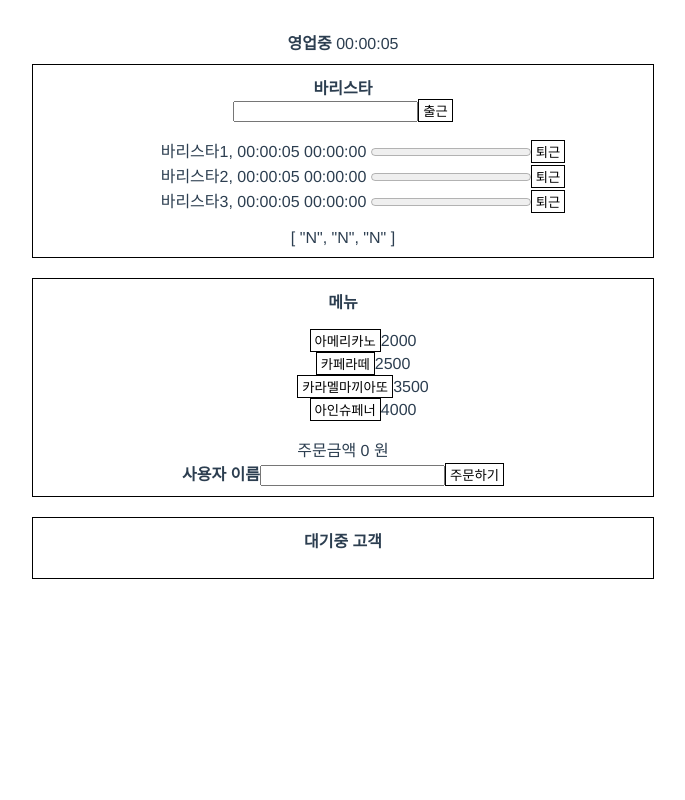
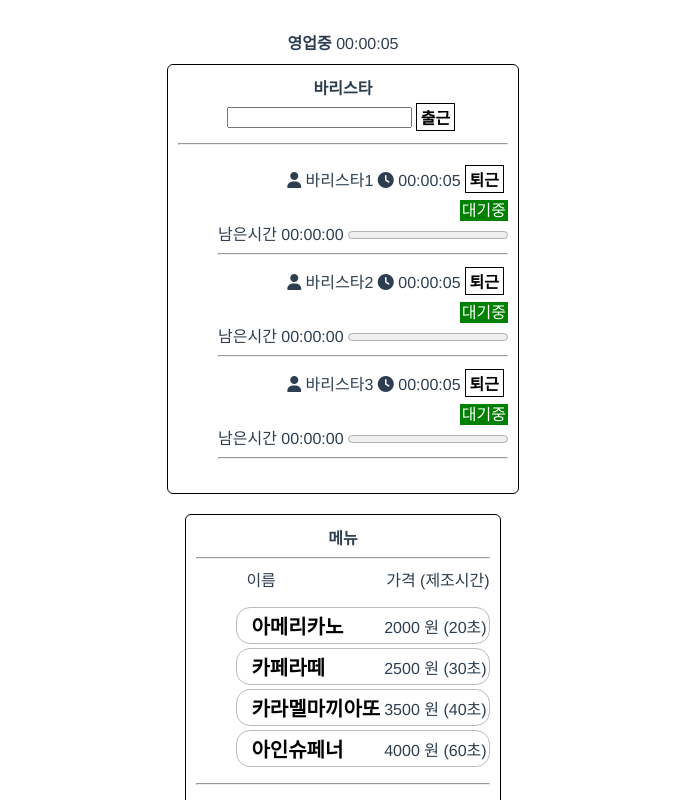
Before and after one commit to LimChaeHwi/devil-coffee, a Vue app: page / in a window 1280 px wide. Shown: the top 800 px of the page, without its empty margins (297-982 px from the left). Built offline with nearby package versions, Linux system fonts and the light colour scheme.

Commit message:
디자인 변경, 완성된 주문 가져가기

```diff
--- a/public/index.html
+++ b/public/index.html
@@ -6,6 +6,7 @@
     <meta name="viewport" content="width=device-width,initial-scale=1.0">
     <link rel="icon" href="<%= BASE_URL %>favicon.ico">
     <title><%= htmlWebpackPlugin.options.title %></title>
+    <script src="https://kit.fontawesome.com/f6e0c7e282.js" crossorigin="anonymous"></script>
   </head>
   <body>
     <noscript>
--- a/src/App.vue
+++ b/src/App.vue
@@ -46,18 +46,17 @@ export default {
   flex-direction: column;
   align-items: center;
 }
-.border {
+.page-border {
   border: 1px solid black;
-  width: 600px;
+  min-width: 20%;
   margin: 10px;
   padding: 10px;
+  border-radius: 6px;
 }
-button {
-  background-color : white;
-  border: 1px solid;
-  padding-top: 1px;
-  padding-bottom: 1px;
-  padding-left: 4px;
-  padding-right: 4px;
+.tag-border {
+  border: 1px solid black;
+  padding: 4px;
+  margin: 4px;
 }
+
 </style>
--- a/src/components/Barista.vue
+++ b/src/components/Barista.vue
@@ -1,18 +1,41 @@
 <template>
-  <div class="border">
+  <div class="page-border">
     <strong>바리스타</strong>
+    <div class="barista-enter">
+      <input type="text" v-model="newBaristas.name" />
+      <button class="barista-button" @click="addBarista(newBaristas.name)">출근</button>
+    </div>
+    <hr>
     <div>
-      <input type="text" v-model="newBaristas.name" />
-      <button @click="addBarista(newBaristas.name)">출근</button>
       <ul>
         <li v-for="(item, index) in baristas" :key="index">
-          {{ item.name + ', ' + $msToHMS(item.workingTime * 1000) }}
-          {{ $msToHMS(item.completeTime) }}
-          <progress max="100" :value="item.completeProgress"></progress>
-          <button @click="delBarista(index)">퇴근</button>
+          <div class="barista">
+            <span>
+              <span>
+                <i class="fa-solid fa-user"></i>
+                {{ item.name + ' '}}
+              </span>
+              <span>
+                <i class="fas fa-clock"></i>
+                {{ $msToHMS(item.workingTime * 1000) }}
+              </span>
+              <button class="barista-button" @click="delBarista(index)">퇴근</button>
+            </span>
+            <div>
+              <span>{{ item.coffee }}</span>
+              <span :class="'working-' + item.working">
+                {{ item.working == 'Y' ? '제조중' : '대기중' }}
+              </span>
+            </div>
+            <div>
+              {{ '남은시간 ' + $msToHMS(item.completeTime) }}
+              <progress max="100" :value="item.completeProgress"></progress>
+              <hr>
+            </div>
+          </div>
         </li>
       </ul>
-      {{ checkBarista }}
+      <span v-show="false">{{ checkBarista }}</span>
     </div>
   </div>
 </template>
@@ -148,4 +171,36 @@ export default {
   li {
     list-style-type: none;
   }
+  .barista-button {
+    background-color : white;
+    border: 1px solid;
+    padding-top: 1px;
+    padding-bottom: 1px;
+    padding-left: 4px;
+    padding-right: 4px;
+    margin: 4px;
+    font-size: 16px;
+    font-weight: bold;
+  }
+  .barista-enter {
+    display: flex;
+    flex-direction: row;
+    justify-content: center;
+    align-items: center;
+  }
+  .barista {
+    display: flex;
+    flex-direction: column;
+    align-items: flex-end;
+  }
+  .working-Y {
+    background-color: red;
+    padding: 4px;
+    color: white;
+  }
+  .working-N {
+    background-color: green;
+    padding: 2px;
+    color: white;
+  }
 </style>
--- a/src/components/Customer.vue
+++ b/src/components/Customer.vue
@@ -1,11 +1,21 @@
 <template>
-  <div class="border">
+  <div class="page-border">
       <strong>대기중 고객</strong>
-      <ul>
+      <hr>
+      <ul class="align-center">
           <li v-for="(item, index) in customers" :key="index">
-            {{ item }}
-            <div>
-                {{ getOrder(item.id) }}
+            {{ getOrder(item.id).coffes }}
+            <div :class="'order-item-' + getOrder(item.id).status" @click="deleteOrder(item, index)">
+                <div>
+                    <span>{{ getOrder(item.id).no }}번 </span>
+                    <span v-show="item.name == '' ? false : true">{{ item.name }}님</span>
+                </div>
+                <div v-for="(coffee, subIndex) in getOrder(item.id).coffees" :key="subIndex">
+                    <span>{{ coffee.name }} </span>
+                    <span v-show="coffee.status == 'Y' ? true : false">
+                    <i class="fa-solid fa-mug-hot"></i>
+                    </span>
+                </div>
             </div>
           </li>
       </ul>
@@ -23,6 +33,7 @@ export default {
         return {
             orderListData: [],
             customers: [],
+            customerId: 0,
         }
     },
     created: function() {
@@ -32,21 +43,41 @@ export default {
     },
     methods: {
         getCustomerSeqId: function() {
-            var index = 0
-            if (this.customers.length > 0) {
-                index = this.customers.length - 1
-                return this.customers[index]['id'] + 1
-            } else {
-                return 1
-            }
+            return ++this.customerId
         },
         getOrder: function(customerId) {
             return this.orderListData.find((element) => element.customerId === customerId)
+        },
+        deleteOrder: function(item, index) {
+            if (this.getOrder(item.id).status !== 'F') {
+                return
+            }
+            this.customers.splice(index, 1)
         }
     }
 }
 </script>
 
 <style>
-
+    .order-item-W {
+        border: 1px solid #bbb;
+        cursor: pointer;
+        margin-bottom: 4px;
+    }
+    .order-item-S {
+        border: 1px solid #bbb;
+        background-color: yellow;
+        cursor: pointer;
+        margin-bottom: 4px;
+    }
+    .order-item-F {
+        border: 1px solid #bbb;
+        background-color: yellowgreen;
+        cursor: grab;
+        margin-bottom: 4px;
+    }
+    .align-center {
+        padding-inline-start: 20px;
+        padding-inline-end: 20px
+    }
 </style>
--- a/src/components/Kiosk.vue
+++ b/src/components/Kiosk.vue
@@ -1,24 +1,39 @@
 <template>
-  <div class="border">
+  <div class="page-border">
       <strong>메뉴</strong>
+      <hr>
+      <div class="menu-head">
+        <span>이름</span>
+        <span>가격 (제조시간)</span>
+      </div>
       <ul>
           <li v-for="(item, index) in menu" :key="index">
-            <button @click="addCart(item)">{{ item.name }}</button>{{ item.price }}
+            <div class="menu-body" @click="addCart(item)">
+                <button class="menu-button">{{ item.name }}</button>
+                <span>{{ item.price }} 원 {{ '('+ (item.time/1000) +'초)' }}</span>
+            </div>
           </li>
       </ul>
+      <hr>
       <ul>
           <li v-for="(item, index) in cart" :key="index">
-            <span>{{ item.name }}</span>
-            <span>{{ item.count }} 잔</span>
+            <div class="menu-body" @click="deleteCart(item)">
+                <span>{{ item.name }}</span>
+                <span>{{ item.count }} 잔</span>
+            </div>
           </li>
       </ul>
       <div>
       주문금액 {{ calculate }} 원
       </div>
       <div>
-        <strong>사용자 이름</strong>
-        <input type="text" v-model="newName" />
-        <button @click="order()">주문하기</button>
+        <div>
+            <strong>사용자 이름 </strong>
+            <input type="text" v-model="newName" />
+        </div>
+        <div>
+            <button class="order-button" @click="order()">주문하기</button>
+        </div>
       </div>
   </div>
 </template>
@@ -46,6 +61,7 @@ export default {
             orderCoffee: [],
             orderListData: [],
             newName: '',
+            orderNo: 0,
         }
     },
     created: function() {
@@ -107,18 +123,58 @@ export default {
             this.cart = []
         },
         getOrderSequenceNo() {
-            var index = 0
-            if (this.orderListData.length > 0) {
-                index = this.orderListData.length - 1
-                return this.orderListData[index]['no'] + 1
-            } else {
-                return 1
-            }
+            return ++this.orderNo
+        },
+        deleteCart: function(item) {
+            console.log('item', item)
+
         }
     }
 }
 </script>
 
 <style>
-
+    .menu-head {
+        display: flex;
+        flex-direction: row;
+        justify-content: space-between;
+        align-items: center;
+        padding-inline-start: 50px
+    }
+    .menu-body {
+        display: flex;
+        flex-direction: row;
+        justify-content: space-between;
+        align-items: center;
+        border : 1px solid #bbb;
+        margin-bottom : 4px;
+        padding : 2px;
+        border-radius: 14px;
+        padding-inline-start: 10px;
+        cursor: pointer;
+    }
+    .menu-button {
+        background-color : transparent;
+        border: 0px solid;
+        padding-top: 1px;
+        padding-bottom: 1px;
+        padding-left: 4px;
+        padding-right: 4px;
+        font-size: 20px;
+        font-weight: bold;
+    }
+    .order-button {
+        background-color : red;
+        color: white;
+        border: 1px solid red;
+        padding-top: 1px;
+        padding-bottom: 1px;
+        padding-left: 4px;
+        padding-right: 4px;
+        margin: 10px;
+        font-size: 20px;
+        font-weight: bold;
+        width: 60%;
+        cursor: pointer;
+    }
 </style>
--- a/src/domains/barista.js
+++ b/src/domains/barista.js
@@ -6,10 +6,12 @@ export default class Barista {
     wInterval
     cInterval
     speed
+    coffee
     constructor(id, name) {
         this.id = id
         this.name = name
         this.working = 'N'
+        this.coffee = ''
         this.speed = 7000
     }
     work() {
@@ -22,6 +24,7 @@ export default class Barista {
     }
     make(orderCoffee) {
         this.working = 'Y'
+        this.coffee = orderCoffee.name
         //  progressBar: +(100 / (time / 1000))
         //  time: -1000
         this.completeTime = parseInt(orderCoffee.time)
@@ -40,6 +43,7 @@ export default class Barista {
         this.completeProgress = 0   //  초기화
         this.completeTime = 0
         this.working = 'N'
+        this.coffee = ''
         orderCoffee.finish()
     }
     isWorking() {
```
Also changed, not shown: src/domains/machine.js (deleted, +0 -7 lines).
